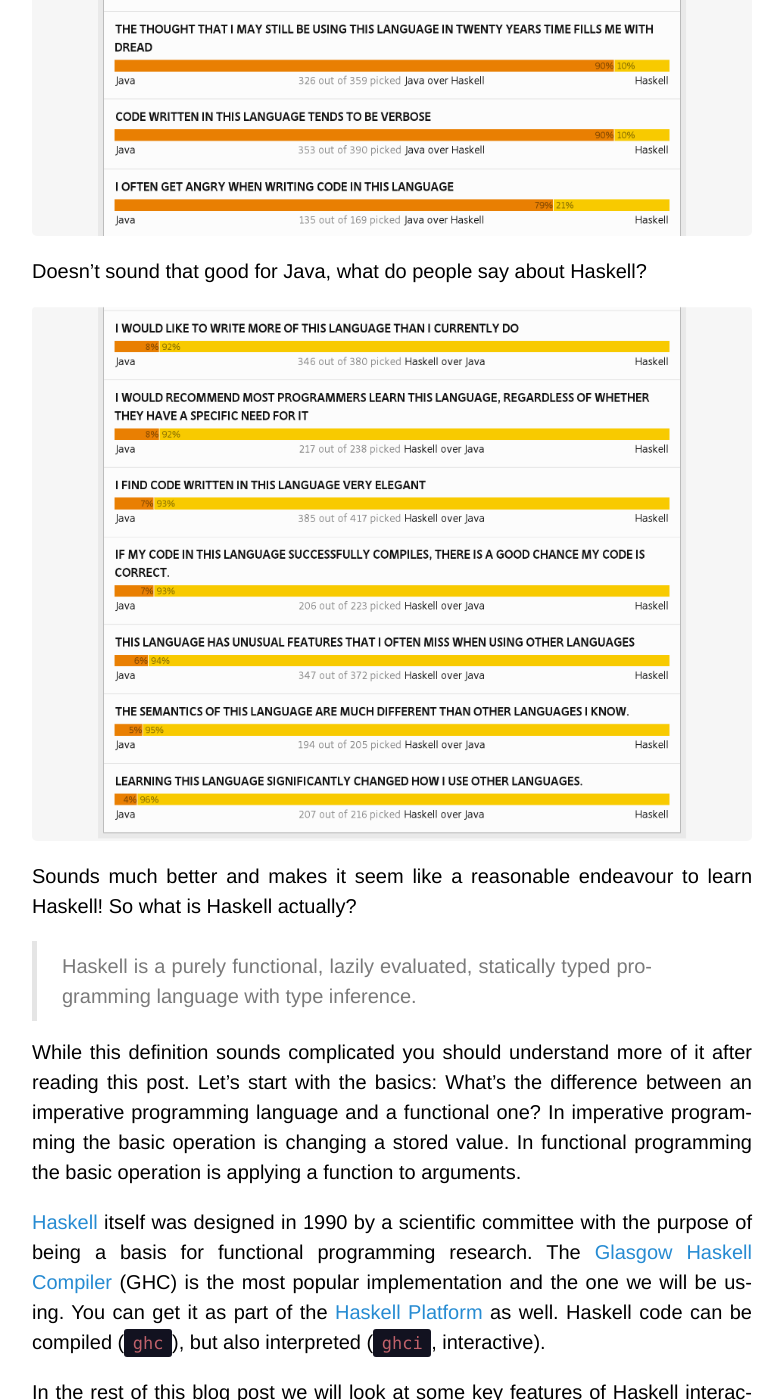
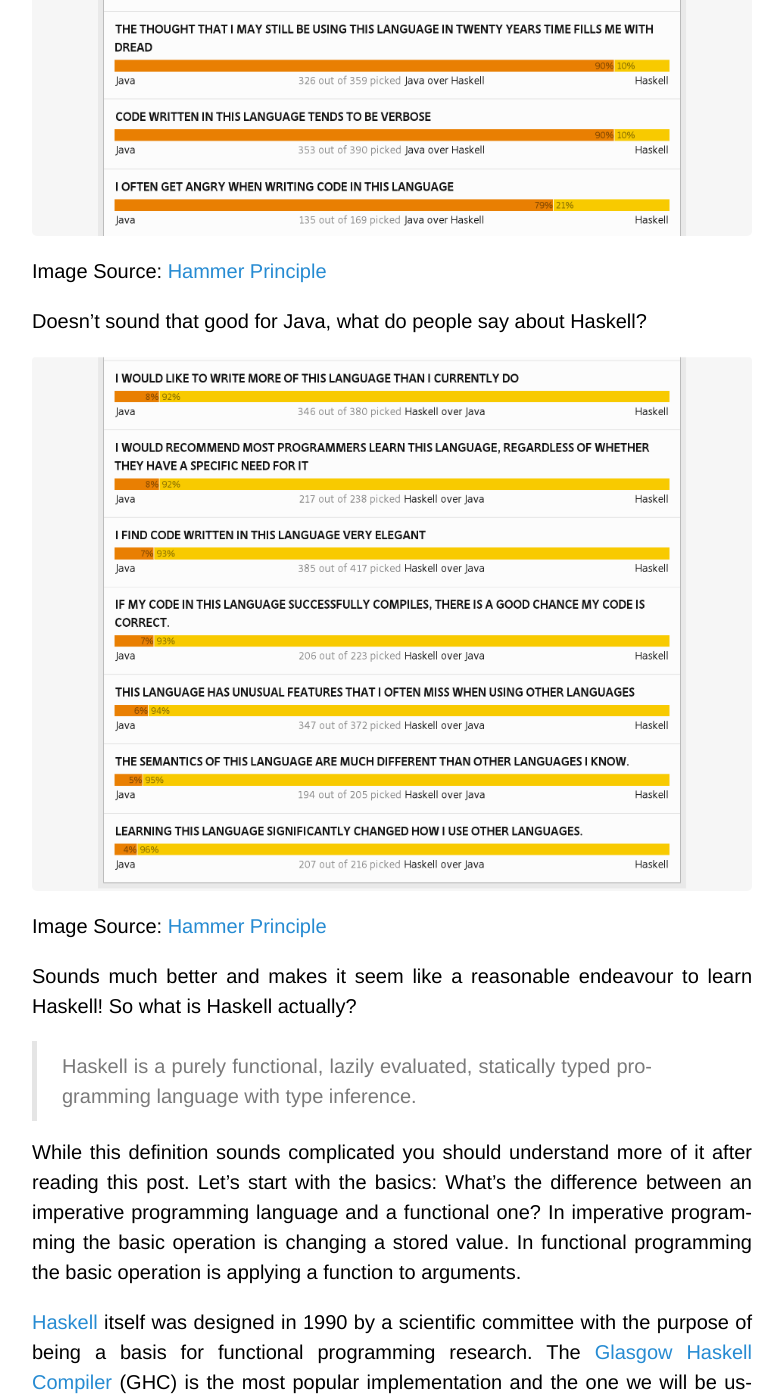
Before and after one commit to HookRace/hookrace-web, a Jekyll site: the page built from www/_posts/2016-10-21-a-taste-of-haskell.markdown, in a window 1280 px wide and 1400 px high, scrolled down 692 px. Shown: the whole window, without its empty margins (248-1032 px from the left). Built offline with Jekyll 4.4.1, drawn with Linux system fonts in a browser that asks for light colours; Markdown is read by kramdown in place of the engine named in the settings; some of the changed text lies outside the part shown.

Commit message:
image credits

```diff
--- a/www/_posts/2016-10-21-a-taste-of-haskell.markdown
+++ b/www/_posts/2016-10-21-a-taste-of-haskell.markdown
@@ -12,10 +12,12 @@
 <!--more-->
 
 [![Java vs Haskell](/public/haskell/hammer1.png)](http://hammerprinciple.com/therighttool)
+Image Source: [Hammer Principle](http://hammerprinciple.com/therighttool)
 
 Doesn't sound that good for Java, what do people say about Haskell?
 
 [![Haskell vs Java](/public/haskell/hammer2.png)](http://hammerprinciple.com/therighttool)
+Image Source: [Hammer Principle](http://hammerprinciple.com/therighttool)
 
 Sounds much better and makes it seem like a reasonable endeavour to learn Haskell! So what is Haskell actually?
 
@@ -238,6 +240,7 @@
 {% endhighlight %}
 
 [![List Visualization](/public/haskell/listmonster.png)](http://learnyouahaskell.com/starting-out#an-intro-to-lists)
+Image Source: [Learn You a Haskell for Great Good!](http://learnyouahaskell.com/starting-out#an-intro-to-lists)
 
 Knowing how lists are implemented we can easily implement our own definitions of these functions:
 
```
